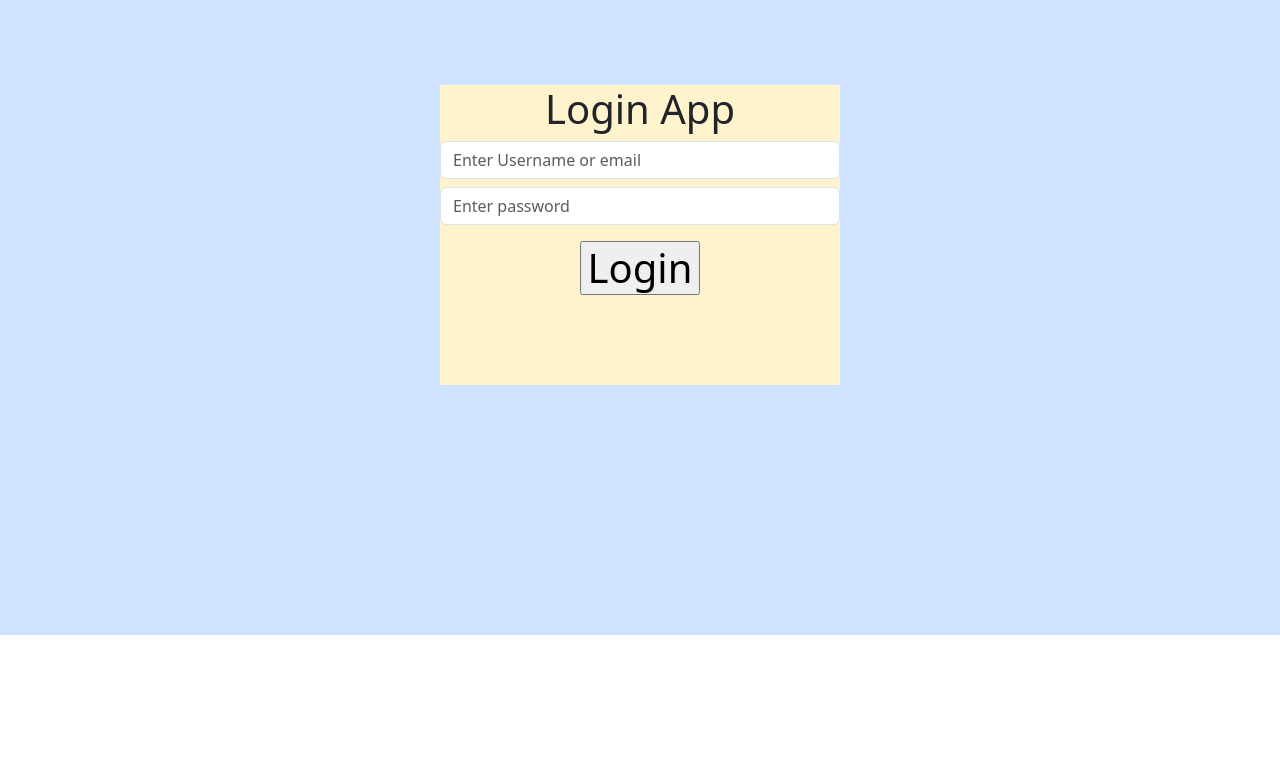
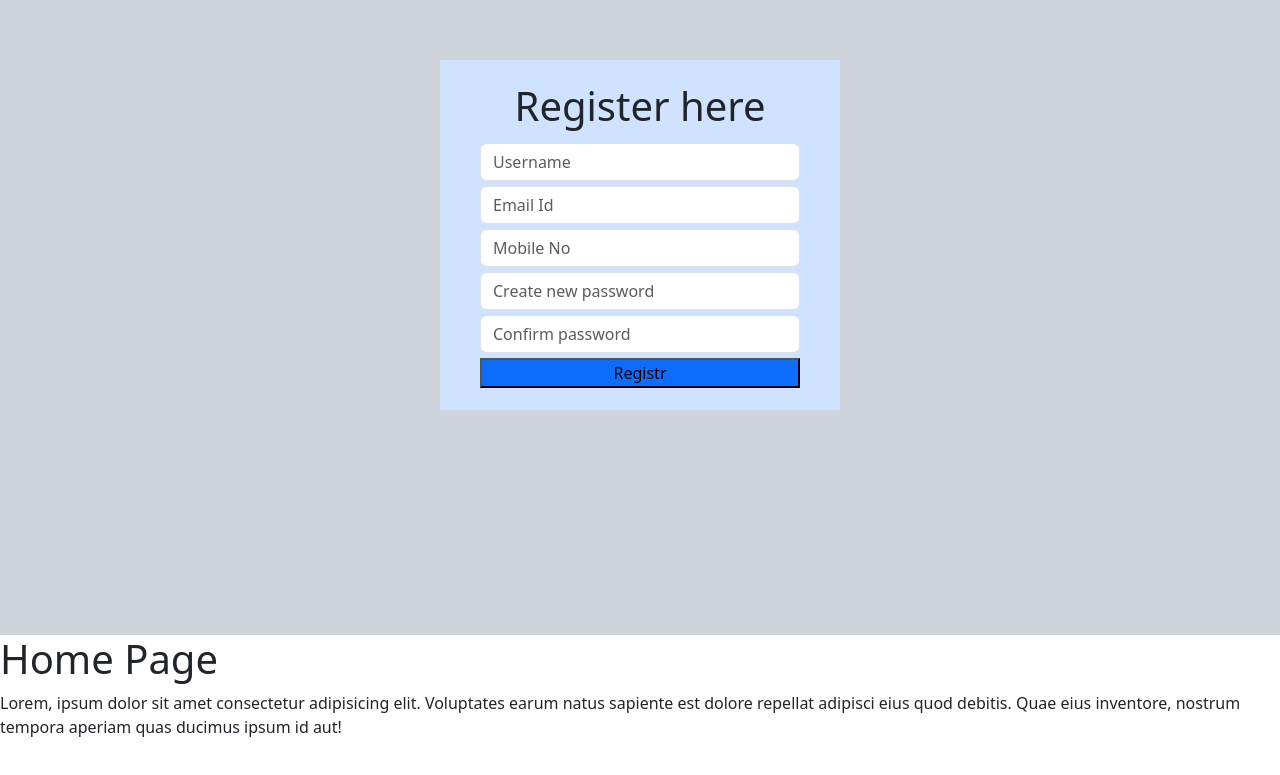
Before and after one commit to SuhasMadane/third-react-app, a React (Create React App) app: page /register in a window 1280 px wide. Shown: the part 165-940 px from the top of the page. Before the commit the page ends 800 px from the top, so only its background shows below. Built offline with nearby package versions, Linux system fonts and the light colour scheme.

Commit message:
acessing multiple pages through url

```diff
--- a/package.json
+++ b/package.json
@@ -9,6 +9,7 @@
     "bootstrap": "^5.3.0",
     "react": "^18.2.0",
     "react-dom": "^18.2.0",
+    "react-router-dom": "^6.13.0",
     "react-scripts": "5.0.1",
     "web-vitals": "^2.1.4"
   },
--- a/src/App.js
+++ b/src/App.js
@@ -1,65 +1,25 @@
 import { useState } from "react";
+import LoginApp from "./pages/login";
+import Register from "./pages/register";
+import DisplayUsers from "./pages/displayUsers";
+import Home from "./pages/Home";
+import { BrowserRouter, Route, Routes } from "react-router-dom";
+import Login from "./pages/login";
 
 function App() {
   return (
     <>
-      <LoginApp />
+      <BrowserRouter>
+        <Routes>
+          <Route path="/Home" element={<Home />} />
+          <Route path="/login" element={<Login />} />
+          <Route path="/register" element={<Register />} />
+          <Route path="/displayUsers" element={<DisplayUsers />} />
+        </Routes>
+      </BrowserRouter>
+      <Home />
     </>
   );
 }
 
 export default App;
-
-function LoginApp() {
-  let [checkbox, setcheckbox] = useState(false);
-  let [user, setUser] = useState({ username: "", pass: "" });
-  let handleChangeUserName = (e) => {
-    let newUser = { ...user, username: e.target.value };
-    setUser(newUser);
-  };
-  let handleChangePass = (e) => {
-    let newUser = { ...user, pass: e.target.value };
-    setUser(newUser);
-  };
-  let addUser = () => {
-    console.log(user);
-    let uri = `http://localhost:4000/addrecord?username=${user.username}&pass=${user.pass}`;
-    fetch(uri);
-    let newUser = { username: "", pass: "" };
-    setUser(newUser);
-    setcheckbox(true);
-    setTimeout(() => {
-      setcheckbox(false);
-    }, 5000);
-  };
-  return (
-    <div className="min-vh-100 min-vw-100 bg-primary-subtle d-flex justify-content-center align-items-center">
-      <div
-        className="bg-warning-subtle"
-        style={{ height: "300px", width: "400px" }}
-      >
-        <h1 className="d-flex justify-content-center">Login App</h1>
-        <input
-          type="text"
-          className="email form-control"
-          placeholder="Enter Username or email"
-          value={user.username}
-          onChange={handleChangeUserName}
-        />
-        <input
-          type="text"
-          className="password form-control mt-2"
-          placeholder="Enter password"
-          value={user.pass}
-          onChange={handleChangePass}
-        />
-        <h1 className="d-flex justify-content-center mt-3">
-          <input type="button" value="Login" onClick={addUser} />
-        </h1>
-        {checkbox && (
-          <div className="alert alert-success">Login Successfully</div>
-        )}
-      </div>
-    </div>
-  );
-}
--- /dev/null
+++ b/src/pages/Home.js
@@ -0,0 +1,16 @@
+function Home() {
+  return (
+    <>
+      <div className="min-vh-100 min-vw-100">
+        <h1>Home Page</h1>
+        <p>
+          Lorem, ipsum dolor sit amet consectetur adipisicing elit. Voluptates
+          earum natus sapiente est dolore repellat adipisci eius quod debitis.
+          Quae eius inventore, nostrum tempora aperiam quas ducimus ipsum id
+          aut!
+        </p>
+      </div>
+    </>
+  );
+}
+export default Home;
--- /dev/null
+++ b/src/pages/Navigationlinks.js
@@ -0,0 +1,2 @@
+function NavigationLinks() {}
+export default NavigationLinks;
--- /dev/null
+++ b/src/pages/displayUsers.js
@@ -0,0 +1,29 @@
+import { useState } from "react";
+
+function DisplayUsers() {
+  let [userList, setuserList] = useState([]);
+  let getUserData = async () => {
+    let uri = "http://localhost:4000/findAllUsers";
+    let res = await fetch(uri);
+    let list = await res.json();
+    console.log(list);
+    setuserList(list);
+  };
+  return (
+    <div className="bg-warning-subtle ">
+      <h1>User List</h1>
+      <input
+        type="button"
+        value="Get User data from Server"
+        onClick={getUserData}
+      />
+      {userList.map((item) => {
+        <div>
+          {item.username} {item.email} {item.mobilno}
+          {item.confirmpassword}
+        </div>;
+      })}
+    </div>
+  );
+}
+export default DisplayUsers;
--- /dev/null
+++ b/src/pages/login.js
@@ -0,0 +1,56 @@
+import { useState } from "react";
+
+function Login() {
+  let [checkbox, setcheckbox] = useState(false);
+  let [user, setUser] = useState({ username: "", pass: "" });
+  let handleChangeUserName = (e) => {
+    let newUser = { ...user, username: e.target.value };
+    setUser(newUser);
+  };
+  let handleChangePass = (e) => {
+    let newUser = { ...user, pass: e.target.value };
+    setUser(newUser);
+  };
+  let addUser = () => {
+    console.log(user);
+    let uri = `http://localhost:4000/addrecord?username=${user.username}&pass=${user.pass}`;
+    fetch(uri);
+    let newUser = { username: "", pass: "" };
+    setUser(newUser);
+    setcheckbox(true);
+    setTimeout(() => {
+      setcheckbox(false);
+    }, 5000);
+  };
+  return (
+    <div className="min-vh-100 min-vw-100 bg-primary-subtle d-flex justify-content-center align-items-center">
+      <div
+        className="bg-warning-subtle"
+        style={{ height: "300px", width: "400px" }}
+      >
+        <h1 className="d-flex justify-content-center">Login App</h1>
+        <input
+          type="text"
+          className="email form-control"
+          placeholder="Enter Username or email"
+          value={user.username}
+          onChange={handleChangeUserName}
+        />
+        <input
+          type="text"
+          className="password form-control mt-2"
+          placeholder="Enter password"
+          value={user.pass}
+          onChange={handleChangePass}
+        />
+        <h1 className="d-flex justify-content-center mt-3">
+          <input type="button" value="Login" onClick={addUser} />
+        </h1>
+        {checkbox && (
+          <div className="alert alert-success">Login Successfully</div>
+        )}
+      </div>
+    </div>
+  );
+}
+export default Login;
--- /dev/null
+++ b/src/pages/register.js
@@ -0,0 +1,115 @@
+import { useState } from "react";
+
+function Register() {
+  let [checkbox, setcheckbox] = useState(false);
+  let [user, setUser] = useState({
+    username: "",
+    email: "",
+    mobileno: "",
+    newpassword: "",
+    confirmpassword: "",
+  });
+
+  let handleUserNameAction = (e) => {
+    let newUser = { ...user, username: e.target.value };
+    setUser(newUser);
+  };
+  let handleEmailAction = (e) => {
+    let newUser = { ...user, email: e.target.value };
+    setUser(newUser);
+  };
+  let handleMobileNoAction = (e) => {
+    let newUser = { ...user, mobileno: e.target.value };
+    setUser(newUser);
+  };
+  let handleNpasswordAction = (e) => {
+    let newUser = { ...user, newpassword: e.target.value };
+    setUser(newUser);
+  };
+  let handleCpasswordAction = (e) => {
+    let newUser = { ...user, confirmpassword: e.target.value };
+    setUser(newUser);
+  };
+  let adduser = (e) => {
+    console.log(user);
+    let uri = `http://localhost:4000/adduser?username=${user.username}&&email=${user.email}&&mobileno=${user.mobileno}&&newpassword=${user.newpassword}&&confirmpassword=${user.confirmpassword}`;
+    fetch(uri);
+    let newUser = {
+      username: "",
+      email: "",
+      mobileno: "",
+      newpassword: "",
+      confirmpassword: "",
+    };
+    setUser(newUser);
+    setcheckbox(true);
+    setTimeout(() => {
+      setcheckbox(false);
+    }, 4000);
+  };
+  return (
+    <div className="min-vh-100 min-vw-100 bg-dark-subtle d-flex justify-content-center align-items-center">
+      <div
+        style={{ height: "350px", width: "400px" }}
+        className="bg-primary-subtle d-flex justify-content-center align-items-center"
+      >
+        <div
+          style={{ height: "90%", width: "80%" }}
+          className="d-flex flex-column justify-content-evenly"
+        >
+          <h1 className="d-flex justify-content-center">Register here</h1>
+          <input
+            type="text"
+            className="form-control"
+            placeholder="Username"
+            value={user.username}
+            onChange={handleUserNameAction}
+          />
+          <input
+            type="text"
+            className="form-control"
+            placeholder="Email Id"
+            value={user.email}
+            onChange={handleEmailAction}
+          />
+          <input
+            type="text"
+            className="form-control"
+            placeholder="Mobile No"
+            value={user.mobileno}
+            onChange={handleMobileNoAction}
+          />
+          <input
+            type="text"
+            className="form-control"
+            placeholder="Create new password"
+            value={user.newpassword}
+            onChange={handleNpasswordAction}
+          />
+          <input
+            type="text"
+            className=" password form-control"
+            placeholder="Confirm password"
+            value={user.confirmpassword}
+            onChange={handleCpasswordAction}
+          />
+          <input
+            type="button"
+            value="Registr"
+            className="bg-primary"
+            onClick={adduser}
+          />
+          {checkbox && (
+            <div
+              className="alert alert-success d-flex justify-content-center align-items-center"
+              style={{ height: "10px" }}
+            >
+              Registered Successfully
+            </div>
+          )}
+        </div>
+      </div>
+    </div>
+  );
+}
+export default Register;
```
Also changed, not shown: src/pxfuel.jpg (added), 1 other file (tests, documents, lock files or other folders).
